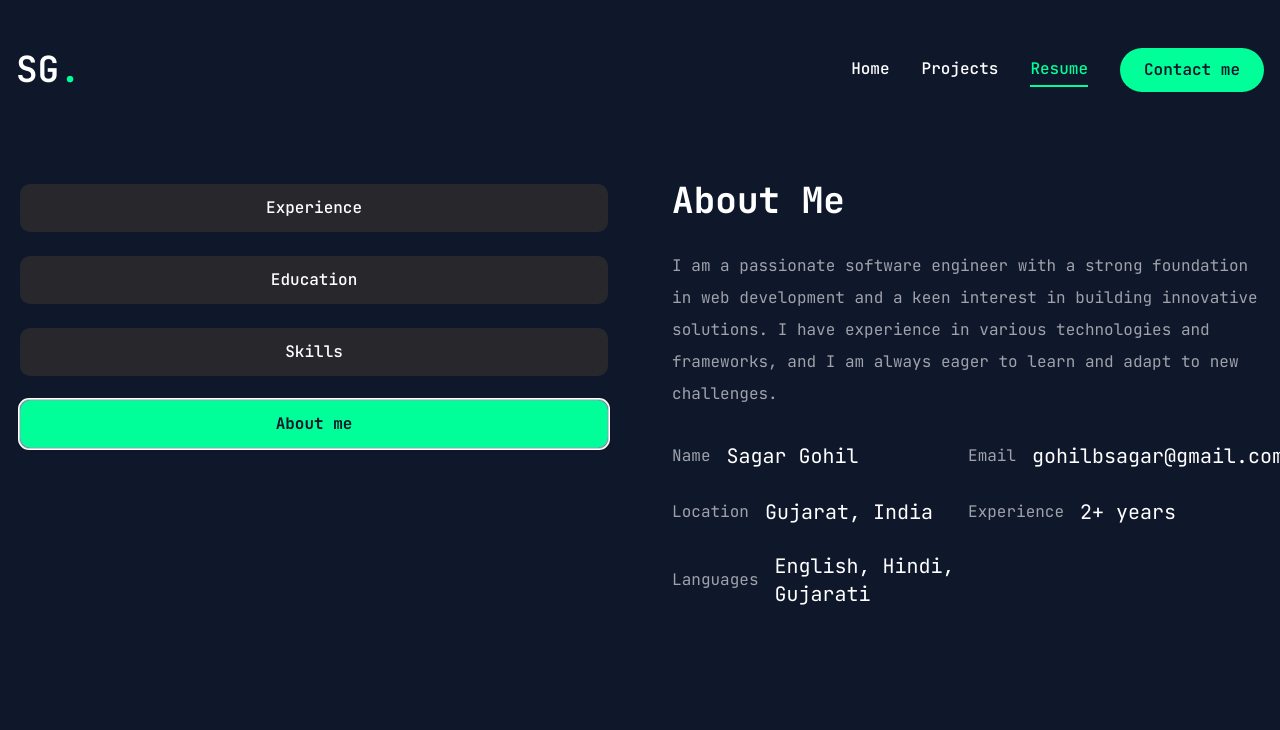
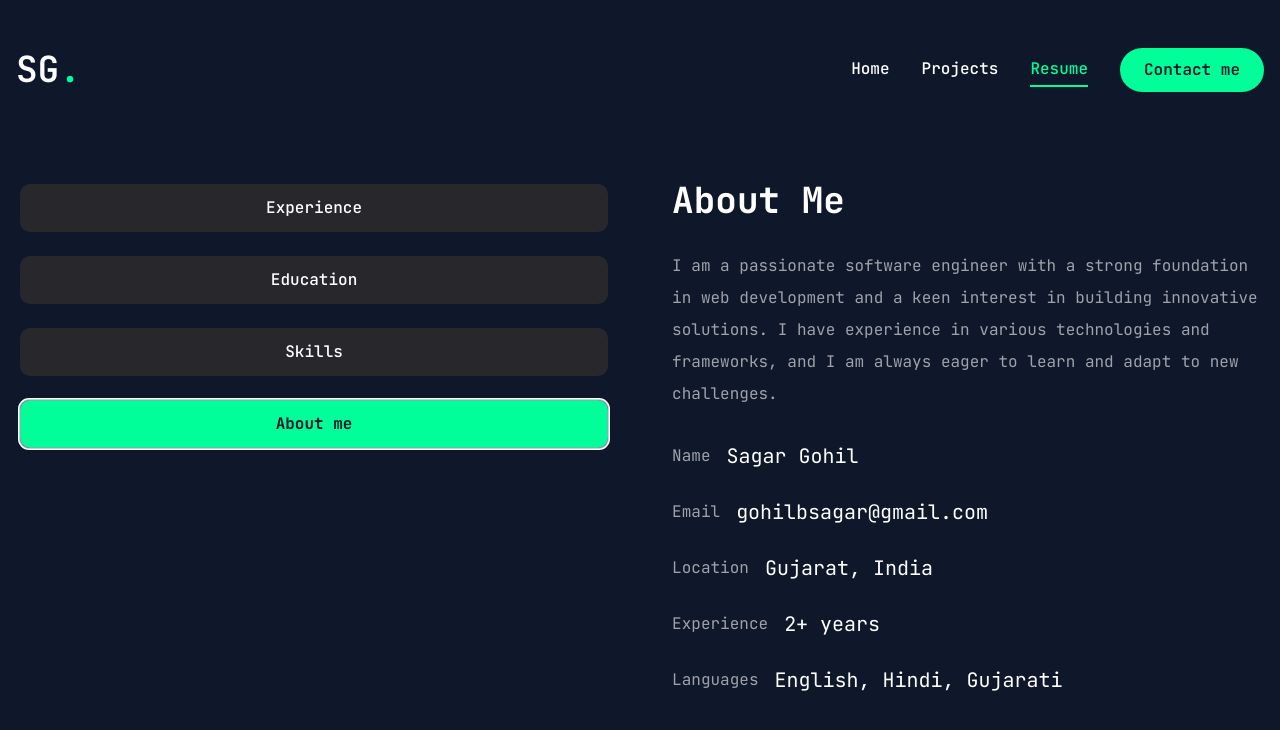
Before and after one commit to sagarbgohil/sagar-portfolio, a Next.js app: page /resume in a window 1280 px wide. Both pictures are taken after a click on the tab "About me". Shown: the top 730 px of the page. Built offline with nearby package versions, Linux system fonts and the light colour scheme.

Commit message:
feat: enhance TabContent components with ScrollArea for improved layout and scrolling

```diff
--- a/components/TabContent.jsx
+++ b/components/TabContent.jsx
@@ -10,7 +10,7 @@
       </p>
 
       {data.items.length > 0 && (
-        <ScrollArea className="h-[400px]">
+        <ScrollArea className="h-[450px]">
           <ul className="grid grid-cols-1 lg:grid-cols-2 gap-[30px]">
             {data.items.map((item, index) => (
               <li
--- a/components/TabContentAbout.jsx
+++ b/components/TabContentAbout.jsx
@@ -9,7 +9,7 @@
       </p>
 
       {data.items.length > 0 && (
-        <ul className="grid grid-cols-1 lg:grid-cols-2 gap-y-6 max-w-[620px] mx-auto xl:mx-0">
+        <ul className="grid grid-cols-1 lg:grid-cols-1 gap-y-6 max-w-[620px] mx-auto xl:mx-0">
           {data.items.map((item, index) => (
             <li
               key={index}
--- a/components/TabContentSkills.jsx
+++ b/components/TabContentSkills.jsx
@@ -5,6 +5,7 @@
   TooltipProvider,
   TooltipTrigger,
 } from "./ui/tooltip";
+import { ScrollArea } from "./ui/scroll-area";
 
 const TabContentSkills = ({ data }) => {
   return (
@@ -15,6 +16,7 @@
       </p>
 
       {data.items.length > 0 && (
+        <ScrollArea className="h-[450px]">
           <ul className="grid grid-cols-2 sm:grid-cols-3 md:grid-cols-4 gap-4 xl:gap-[30px]">
             {data.items.map((item, index) => (
               <li
@@ -38,6 +40,7 @@
               </li>
             ))}
           </ul>
+        </ScrollArea>
       )}
     </div>
   );
```
Lines whose indentation alone changed are shown as unchanged.
